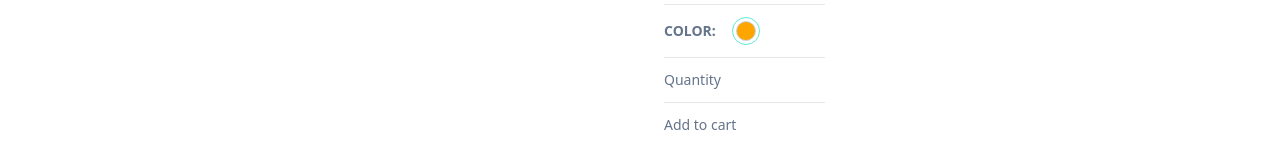
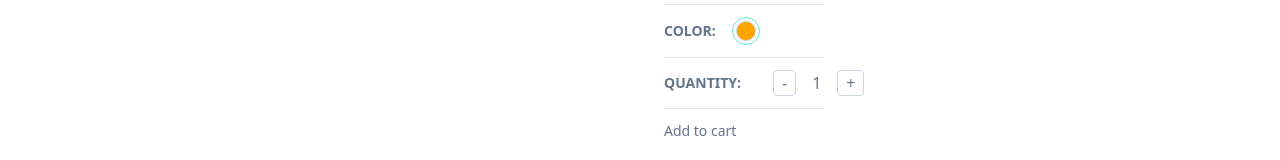
Before and after one commit to SushantChaulagain/Khelkud-Bazar, a Next.js app: page /product/1 in a window 1280 px wide. Shown: the part 275-435 px from the top of the page. Built offline with nearby package versions, Linux system fonts and the light colour scheme; a web font is replaced by a local one.

Commit message:
Added product quantity button

```diff
--- /dev/null
+++ b/app/components/products/SetQuantity.tsx
@@ -0,0 +1,33 @@
+'use client'
+
+import { CartProductType } from "@/app/product/[productid]/ProductDetails";
+
+interface SetQtyProps{
+    cartCounter?: boolean;
+    cartProduct: CartProductType;
+    handleQtyIncrease: () => void;
+    handleQtyDecrease: () => void;
+}
+
+const btnStyle = "border-[1.2px] border-slate-300 px-2 rounded"
+
+const SetQuantity: React.FC<SetQtyProps> = ({
+    cartCounter,
+    cartProduct,
+    handleQtyIncrease,
+    handleQtyDecrease,
+}) => {
+    return (<div className="flex gap-8 items-center">
+        {cartCounter ? null: <div className="font-semibold">QUANTITY:</div>}
+        <div className="flex gap-4 items-center text-base">
+            <button onClick = {handleQtyDecrease} className={btnStyle}>-</button>
+            <div>{cartProduct.quantity}</div>
+            <button onClick = {handleQtyIncrease} className={btnStyle}>+</button>
+        </div>
+
+    </div>);
+
+}
+
+
+export default SetQuantity;
--- a/app/product/[productid]/ProductDetails.tsx
+++ b/app/product/[productid]/ProductDetails.tsx
@@ -1,6 +1,7 @@
 "use client";
 
 import SetColor from "@/app/components/products/SetColor";
+import SetQuantity from "@/app/components/products/SetQuantity";
 import { Rating } from "@mui/material";
 import { useCallback, useState } from "react";
 
@@ -53,6 +54,27 @@
 
     },[cartProduct.selectedImg]);
 
+
+const handleQtyIncrease = useCallback (() => {
+
+    if(cartProduct.quantity === 99) return;
+
+    setCartProduct((prev) => {
+        return { ...prev,
+            quantity: prev.quantity + 1}
+    })
+},[cartProduct]);
+const handleQtyDecrease = useCallback (() => {
+
+     if(cartProduct.quantity === 1) return;
+
+    setCartProduct((prev) => {
+        return { ...prev,
+            quantity: prev.quantity - 1}
+    })
+},[cartProduct]);
+
+
     return ( <div className="grid grid-cols-1 md:grid-cols-2 gap-12">
         <div>Images</div>
         <div className='flex flex-col gap-1 text-slate-500 text-sm'>
@@ -81,7 +103,11 @@
             handleColorSelect={handleColorSelect}
             />
             <Horizontal />
-            <div>Quantity</div>
+            <SetQuantity
+            cartProduct={cartProduct}
+            handleQtyIncrease={handleQtyIncrease}
+            handleQtyDecrease={handleQtyDecrease}
+            />
             <Horizontal />
             <div>Add to cart</div>
         </div>
```
